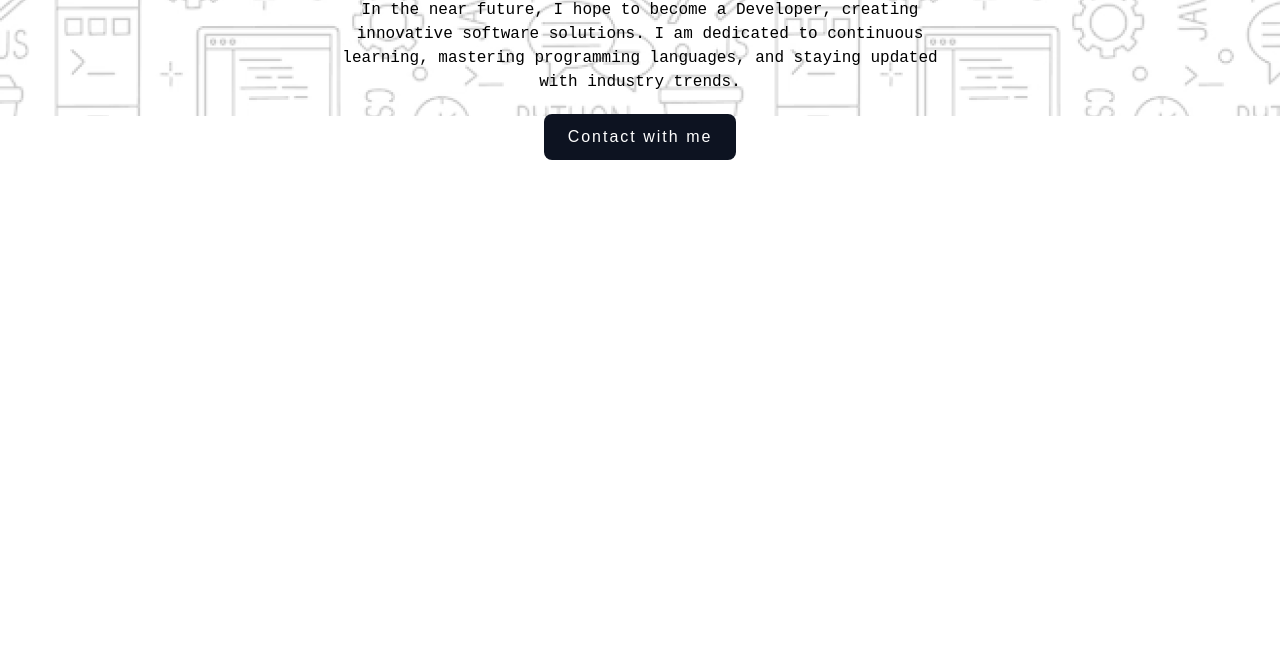
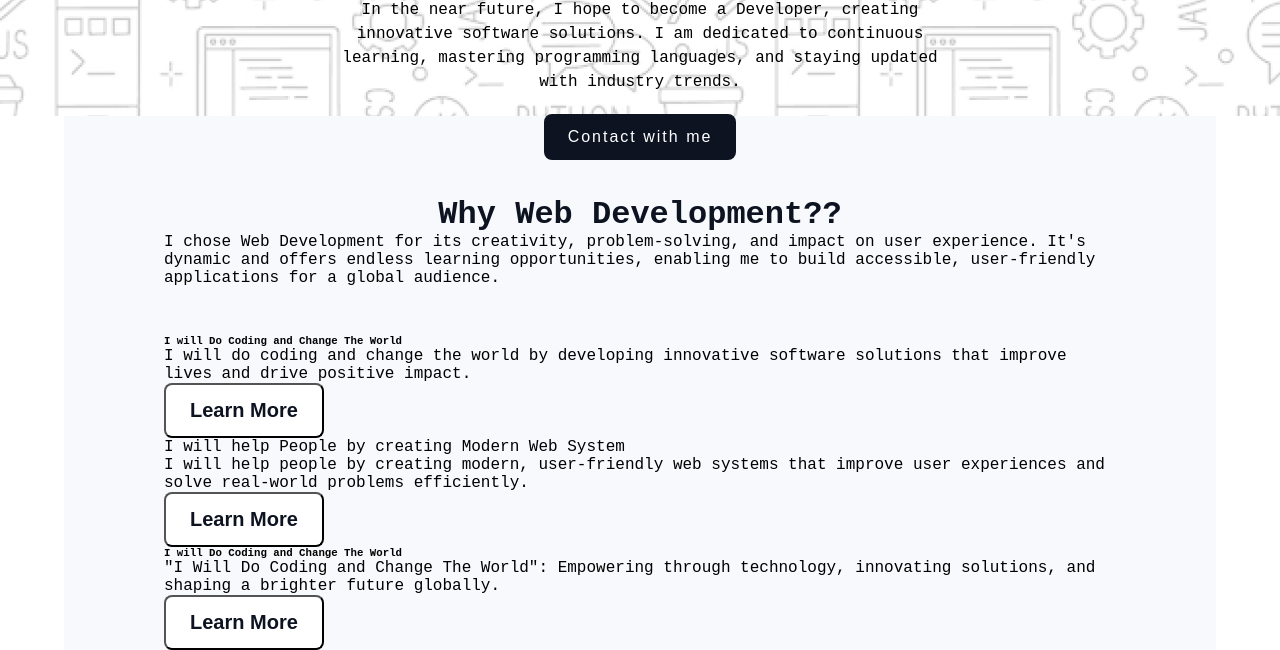
Before and after one commit to Chanbadsha/milestone-1-assigntment, a plain HTML site: page index.html in a window 1280 px wide. Shown: the part 579-1229 px from the top of the page. Before the commit the page ends 800 px from the top, so only its background shows below. Drawn offline with Linux system fonts and the light colour scheme; a web font is replaced by a local one.

Commit message:
add development section html

```diff
--- a/index.html
+++ b/index.html
@@ -36,7 +36,62 @@
         </div>
       </div>
 
-
+      <section class="development_section">
+        <div class="development_section_contents fixed_width">
+          <div class="development_question_section">
+            <h4 class="development_question_title">Why Web Development??</h4>
+            <p class="development_question_description">
+              I chose Web Development for its creativity, problem-solving, and
+              impact on user experience. It's dynamic and offers endless
+              learning opportunities, enabling me to build accessible,
+              user-friendly applications for a global audience.
+            </p>
+          </div>
+          <div class="development_answer_section">
+            <div class="development_answer_contents1">
+              <div class="development_question_contents">
+                <h6 class="development_answer_title">
+                  I will Do Coding and Change The World
+                </h6>
+                <p class="development_answer_description">
+                  I will do coding and change the world by developing innovative
+                  software solutions that improve lives and drive positive
+                  impact.
+                </p>
+                <button class="primary_btn">Learn More</button>
+              </div>
+              <div class="development_question_img"></div>
+            </div>
+            <div class="development_answer_contents2">
+              <div class="development_question_contents">
+                I will help People by creating Modern Web System
+                <h6 class="development_answer_title"></h6>
+                <p class="development_answer_description">
+                  I will help people by creating modern, user-friendly web
+                  systems that improve user experiences and solve real-world
+                  problems efficiently.
+                </p>
+                <button class="primary_btn">Learn More</button>
+              </div>
+              <div class="development_question_img"></div>
+            </div>
+            <div class="development_answer_contents3">
+              <div class="development_question_contents">
+                <h6 class="development_answer_title">
+                  I will Do Coding and Change The World
+                </h6>
+                <p class="development_answer_description">
+                  "I Will Do Coding and Change The World": Empowering through
+                  technology, innovating solutions, and shaping a brighter
+                  future globally.
+                </p>
+                <button class="primary_btn">Learn More</button>
+              </div>
+              <div class="development_question_img"></div>
+            </div>
+          </div>
+        </div>
+      </section>
     </main>
     <footer></footer>
   </body>
--- a/style.css
+++ b/style.css
@@ -11,7 +11,7 @@ body{
 
 /* Repeated Css Here */
 .fixed_width{
-    width: 90%;
+    max-width: 90%;
     margin: auto;
 }
 .primary_btn{
@@ -78,3 +78,28 @@ header{
 }
 
 /* Development Section */
+
+.development_section_contents{
+    display: flex;
+    flex-direction: column;
+    background-color: rgba(230, 236, 248,0.3);
+    gap: 48px;
+
+
+}
+.development_question_section{
+    display: flex;
+    justify-content: center;
+    align-items: center;
+    flex-direction: column;
+    padding: 80px 100px 0px 100px;
+}
+.development_question_title{
+font-size: 32px;
+font-weight: 900;
+color: #0D1321;
+}
+
+.development_answer_section{
+    padding: 0px 100px;
+}
```
